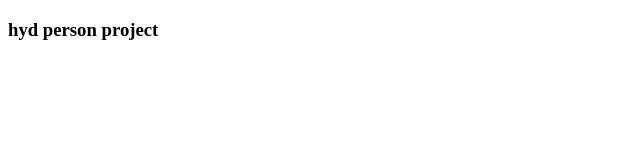
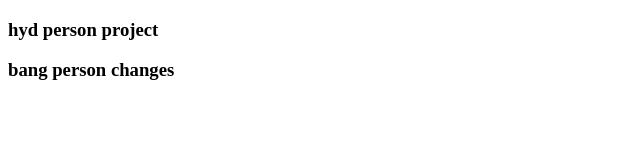
Before and after one commit to Hanush22/cloning-task, a plain HTML site: page index.html in a window 1280 px wide. Shown: the whole page, without its empty margins (0-640 px from the left). Drawn offline with Linux system fonts and the light colour scheme.

Commit message:
bang person changes

```diff
--- a/index.html
+++ b/index.html
@@ -7,5 +7,6 @@
 </head>
 <body>
     <h3>hyd person project</h3>
+    <h3>bang person changes</h3>
 </body>
 </html>
```
